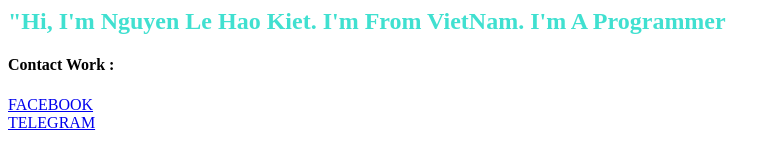
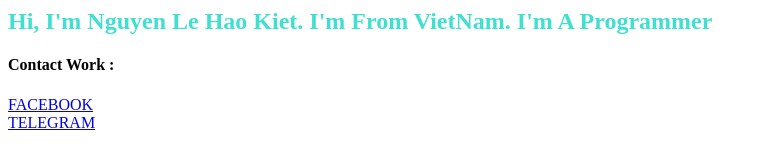
Before and after one commit to kietcoder/kietcoder.github.io, a plain HTML site: page index.html in a window 1280 px wide. Shown: the whole page, without its empty margins (0-781 px from the left). Drawn offline with Linux system fonts and the light colour scheme.

Commit message:
Add files via upload

```diff
--- a/index.html
+++ b/index.html
@@ -1,4 +1,4 @@
-<h2 style="color:turquoise;">"Hi, I'm Nguyen Le Hao Kiet. I'm From VietNam. I'm A Programmer</h2>
+<h2 style="color:turquoise;">Hi, I'm Nguyen Le Hao Kiet. I'm From VietNam. I'm A Programmer</h2>
 </ul>
 <h4>Contact Work :</h4>
 <div>
```
